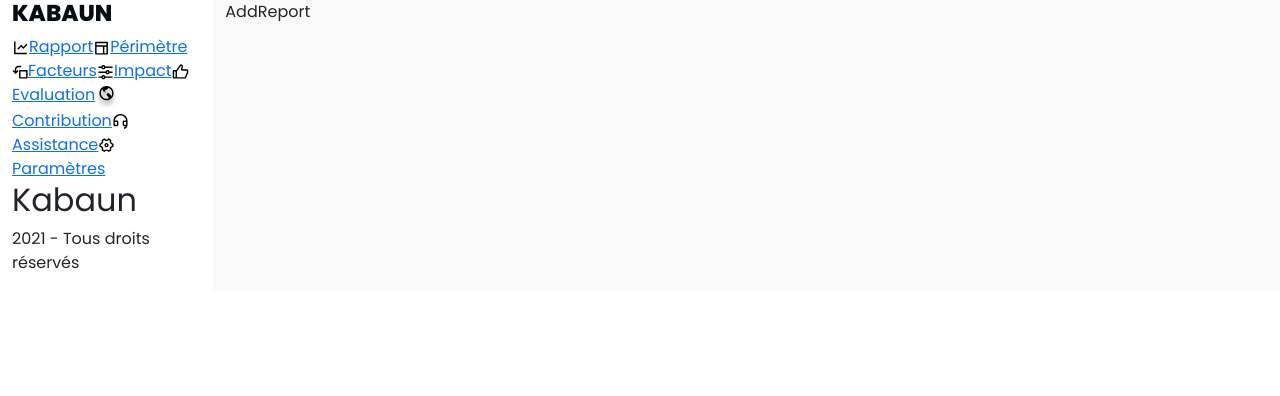
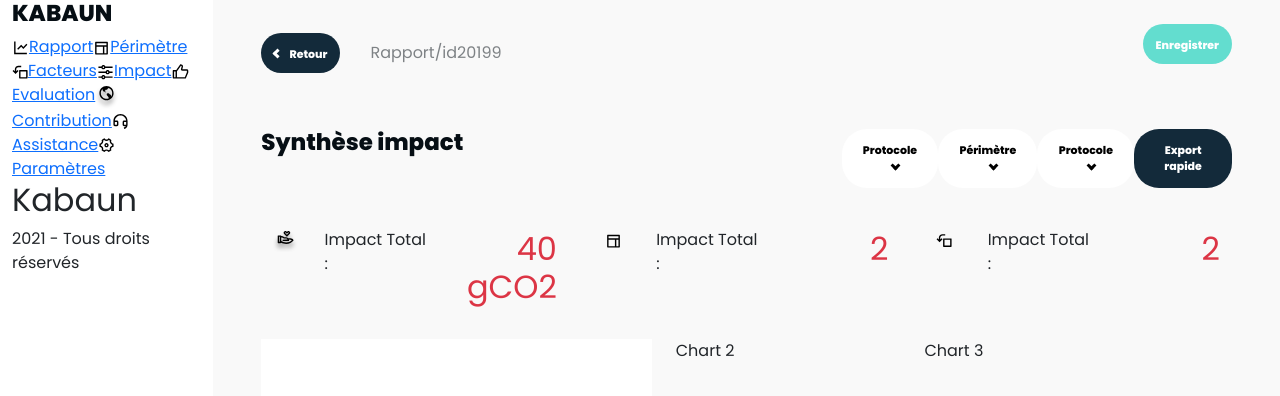
Before and after one commit to Hafizbali315/kabuan-fiverr, a React (Create React App) app: page /reports/add-report in a window 1280 px wide. Shown: the top 396 px of the page. Built offline with nearby package versions, Linux system fonts and the light colour scheme.

Commit message:
Bar Chart Completed in Add Report Page

```diff
--- a/src/App.css
+++ b/src/App.css
@@ -46,9 +46,41 @@ h1 {
 	border-radius: 50%;
 }
 
+.arrowDown {
+	border: solid black;
+	border-width: 0 3px 3px 0;
+	display: inline-block;
+	padding: 3px;
+	transform: rotate(45deg);
+	-webkit-transform: rotate(45deg);
+}
+
+.arrowDownSm {
+	border: solid black;
+	border-width: 0 3px 3px 0;
+	display: inline-block;
+	padding: 2px;
+	margin-left: 12px;
+	margin-bottom: 1.2px;
+	transform: rotate(45deg);
+	-webkit-transform: rotate(45deg);
+}
+
+.arrowLeft {
+	border: solid white;
+	border-width: 0 3px 3px 0;
+	display: inline-block;
+	padding: 2px;
+	margin-bottom: 1px;
+	margin-right: 6px;
+	transform: rotate(135deg);
+	-webkit-transform: rotate(135deg);
+}
+
 @import './styles/login.css';
 @import './styles/home.css';
 @import './styles/sidebar.css';
 @import './styles/smallCard.css';
 @import './styles/progressBar.css';
 @import './styles/reports.css';
+@import './styles/addReport.css';
--- /dev/null
+++ b/src/components/BarChart.js
@@ -0,0 +1,44 @@
+const BarChart = () => {
+	return (
+		<div className="bar_chart" style={{ backgroundColor: '#FFFFFF', height: '250px' }}>
+			<div className="bar_container">
+				<div className="fillBar" style={{ height: '123.86px' }}></div>
+			</div>
+			<div className="bar_container">
+				<div className="fillBar" style={{ height: '57px' }}></div>
+			</div>
+			<div className="bar_container">
+				<div className="fillBar" style={{ height: '124px' }}></div>
+			</div>
+			<div className="bar_container">
+				<div className="fillBar" style={{ height: '146px' }}></div>
+			</div>
+			<div className="bar_container">
+				<div className="fillBar" style={{ height: '44px' }}></div>
+			</div>
+			<div className="bar_container">
+				<div className="fillBar" style={{ height: '183px' }}></div>
+			</div>
+			<div className="bar_container">
+				<div className="fillBar" style={{ height: '33px' }}></div>
+			</div>
+			<div className="bar_container">
+				<div className="fillBar" style={{ height: '146px' }}></div>
+			</div>
+			<div className="bar_container">
+				<div className="fillBar" style={{ height: '93px' }}></div>
+			</div>
+			<div className="bar_container">
+				<div className="fillBar" style={{ height: '152px' }}></div>
+			</div>
+			<div className="bar_container">
+				<div className="fillBar" style={{ height: '93px' }}></div>
+			</div>
+			<div className="bar_container">
+				<div className="fillBar" style={{ height: '171px' }}></div>
+			</div>
+		</div>
+	)
+}
+
+export default BarChart
--- a/src/pages/addReport.js
+++ b/src/pages/addReport.js
@@ -1,5 +1,78 @@
+import { Link } from 'react-router-dom'
+import SmallCard from '../components/SmallCard'
+import HandHeart from '../images/hand-heart.svg'
+import LayoutLine from '../images/perimeter.svg'
+import AnticlockwiseLine from '../images/anticlockwise-line.svg'
+import BarChart from '../components/BarChart'
+
 const AddReport = () => {
-	return <div>AddReport</div>
+	return (
+		<div className="container mt-4">
+			{/* Add Report Header */}
+			<div className="row">
+				<div className="col-6" style={{ display: 'flex', alignItems: 'center' }}>
+					<Link to="/reports" className="">
+						<button style={{ backgroundColor: '#132A3A', height: '40px' }} className="custom_btn">
+							<span className="arrowLeft"></span> Retour
+						</button>
+					</Link>
+					<p style={{ fontWeight: 'normal', fontSize: '14', color: '#060E14', opacity: '0.5', paddingTop: '17px', paddingLeft: '30px' }}>
+						Rapport/id20199
+					</p>
+				</div>
+				<div className="col-6">
+					<button style={{ float: 'right', backgroundColor: '#63DDCF', height: '40px' }} className="custom_btn">
+						Enregistrer
+					</button>
+				</div>
+			</div>
+
+			{/* Synthèse impact */}
+			<div className="row mt-5">
+				<div className="col-7">
+					<h1>Synthèse impact</h1>
+				</div>
+				<div className="col-5" style={{ display: 'flex', justifyContent: 'space-around' }}>
+					<button className="custom_btn" style={{ color: 'black', backgroundColor: '#FFFFFF' }}>
+						Protocole <span className="arrowDownSm"></span>
+					</button>
+					<button className="custom_btn" style={{ color: 'black', backgroundColor: '#FFFFFF' }}>
+						Périmètre <span className="arrowDownSm"></span>
+					</button>
+					<button className="custom_btn" style={{ color: 'black', backgroundColor: '#FFFFFF' }}>
+						Protocole <span className="arrowDownSm"></span>
+					</button>
+					<button className="custom_btn" style={{ backgroundColor: '#132A3A' }}>
+						Export rapide
+					</button>
+				</div>
+			</div>
+
+			<div className="row mt-4">
+				<div className="py-0 col-lg-6 col-xl-4 py-lg-3">
+					<SmallCard text="Impact Total :" icon={HandHeart} value="40 gCO2" />
+				</div>
+
+				<div className="py-0 col-lg-6 col-xl-4 py-lg-3">
+					<SmallCard text="Impact Total :" icon={LayoutLine} value="2" />
+				</div>
+
+				<div className="py-0 col-lg-6 col-xl-4 py-lg-3">
+					<SmallCard text="Impact Total :" icon={AnticlockwiseLine} value="2" />
+				</div>
+			</div>
+
+			{/* Graphs */}
+			<div className="row mt-2">
+				<div className="col-5">
+					<BarChart />
+				</div>
+
+				<div className="col-3">Chart 2</div>
+				<div className="col-4">Chart 3</div>
+			</div>
+		</div>
+	)
 }
 
 export default AddReport
--- /dev/null
+++ b/src/styles/addReport.css
@@ -0,0 +1,20 @@
+.bar_chart {
+	display: flex;
+	justify-content: space-around;
+	align-items: center;
+	padding: 20px;
+}
+.bar_container {
+	border-left: 10px solid #f9f9f9;
+	height: 200px;
+	border-radius: 50px;
+	position: relative;
+}
+
+.fillBar {
+	border-left: 10px solid #63ddcf;
+	border-radius: 50px;
+	position: absolute;
+	bottom: 0;
+	right: 0;
+}
```
Also changed, not shown: src/styles/home.css (+0 -9 lines).
